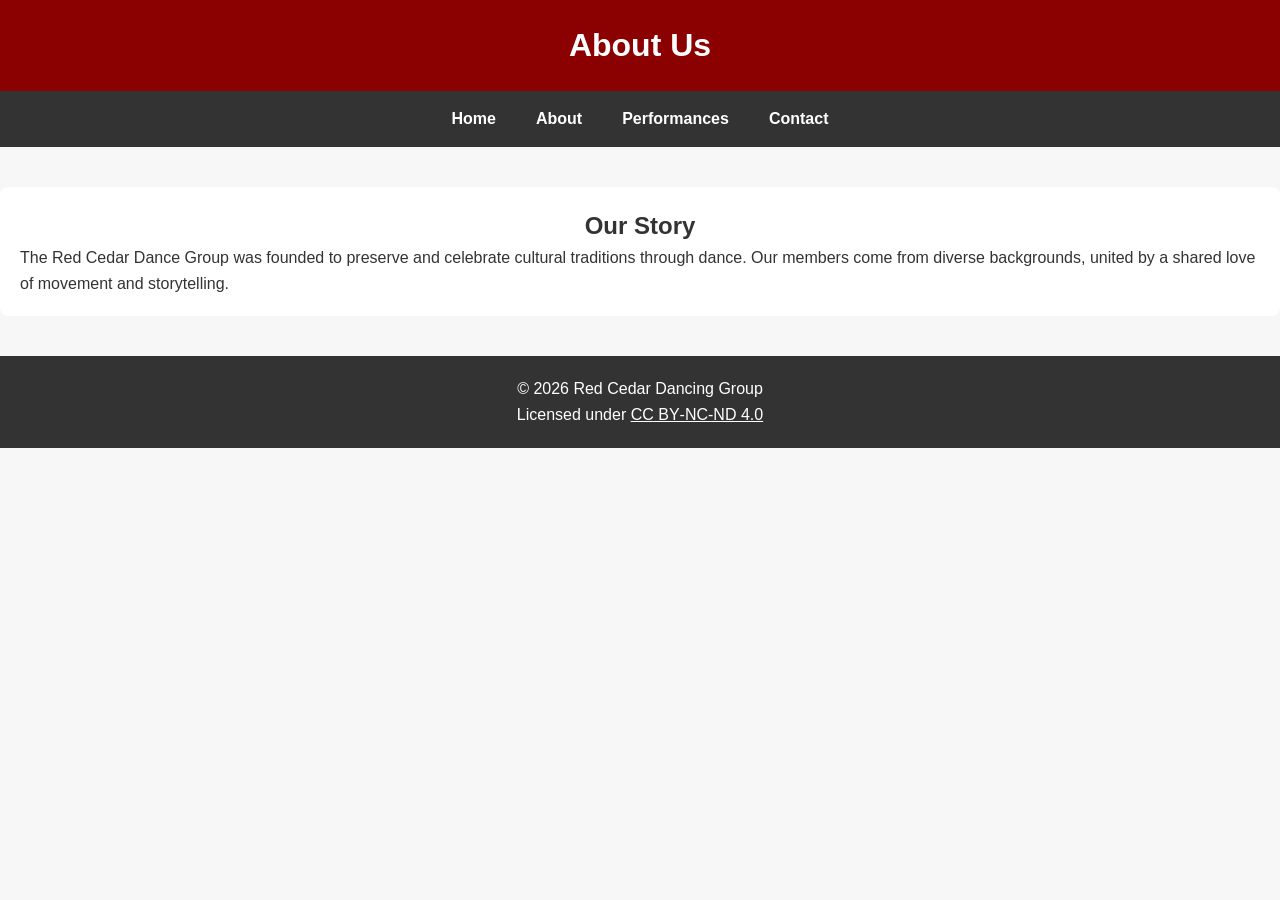
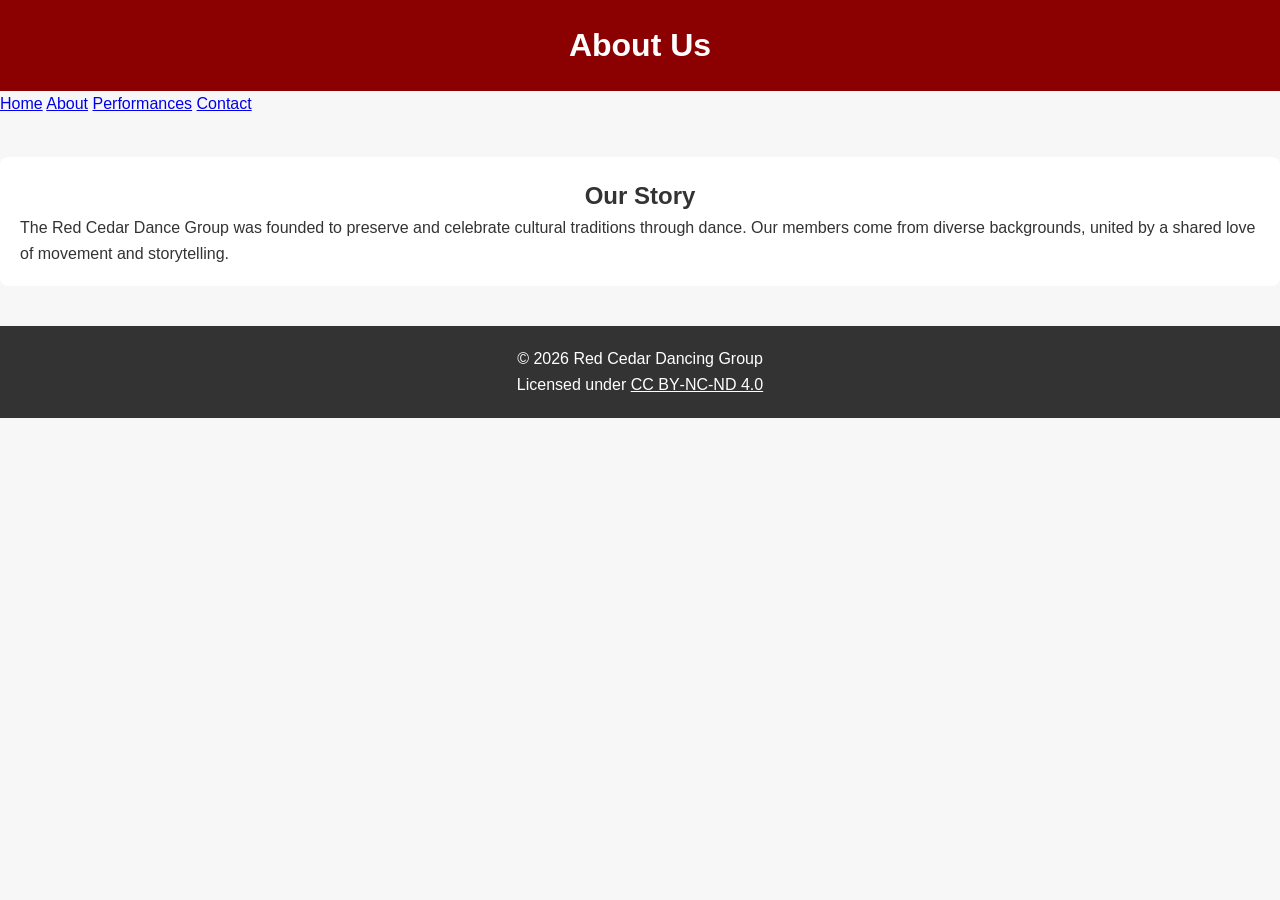

Add mobile view styles for nav

--- a/style.css
+++ b/style.css
@@ -22,7 +22,12 @@ header {
     padding: 20px 0;
     text-align: center;
 }
-
+/* Mob view
+nav {
+    display: flex;
+    justify-content: center;
+    gap: 20px;
+}
 nav {
     background: #333;
     display: flex;
